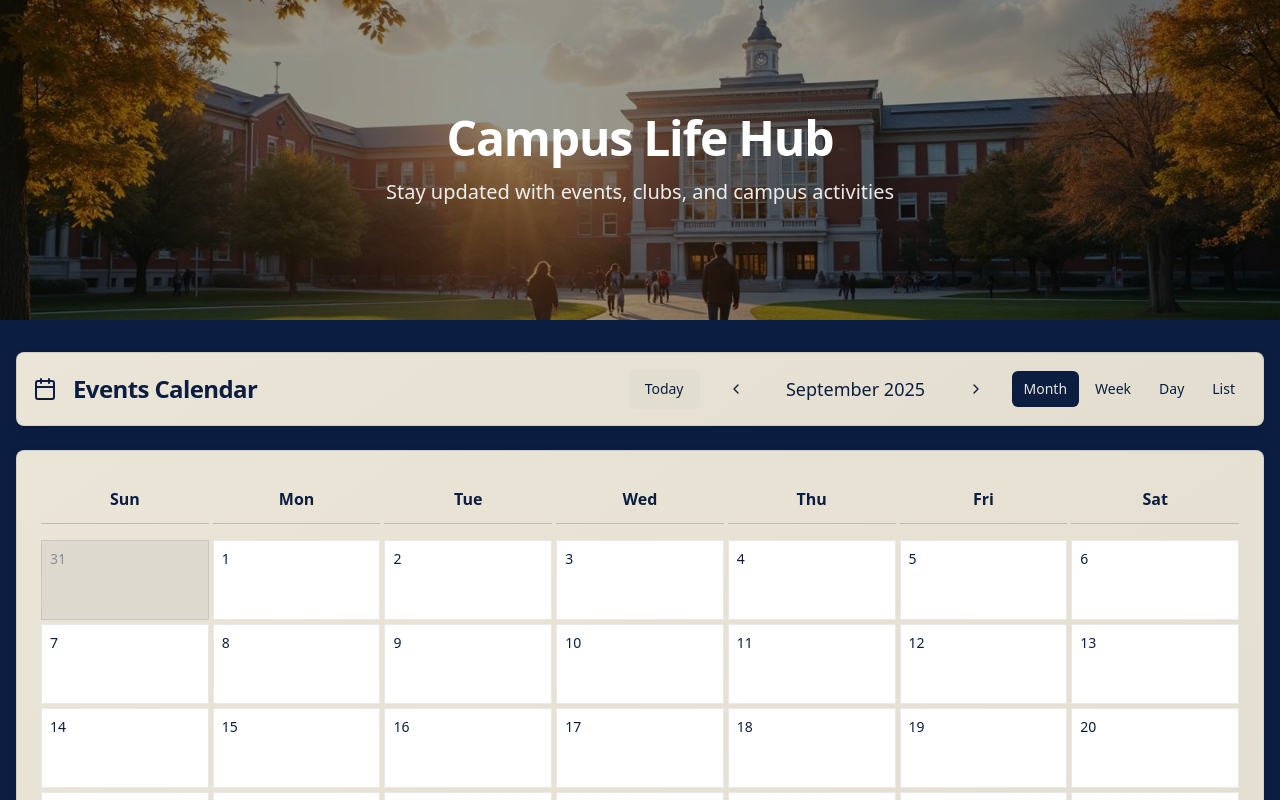
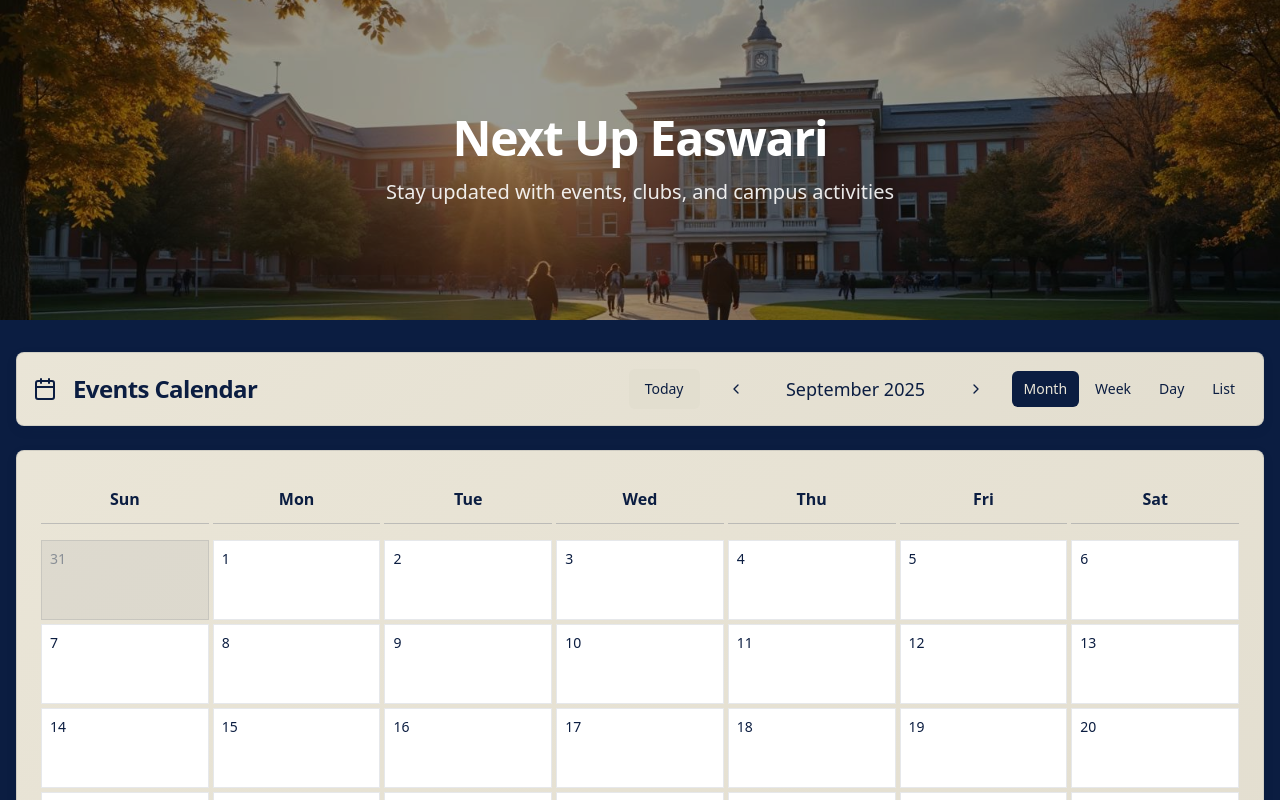
Before and after one commit to mrithulavj/easwari-next-campus, a React (Vite) app: page / in a window 1280 px wide. Shown: the top 800 px of the page. Built offline with nearby package versions, Linux system fonts and the light colour scheme; the HTML template or start-up script is replaced by a standard one.

Commit message:
Refactor: Change to Next Up Easwari

```diff
--- a/src/components/CampusHeader.tsx
+++ b/src/components/CampusHeader.tsx
@@ -11,7 +11,7 @@ const CampusHeader = () => {
       <div className="absolute inset-0 bg-black/40 flex items-center justify-center">
         <div className="text-center text-white">
           <h1 className="text-5xl font-bold mb-4 tracking-tight">
-            Campus Life Hub
+            Next Up Easwari
           </h1>
           <p className="text-xl font-light opacity-90">
             Stay updated with events, clubs, and campus activities
```
